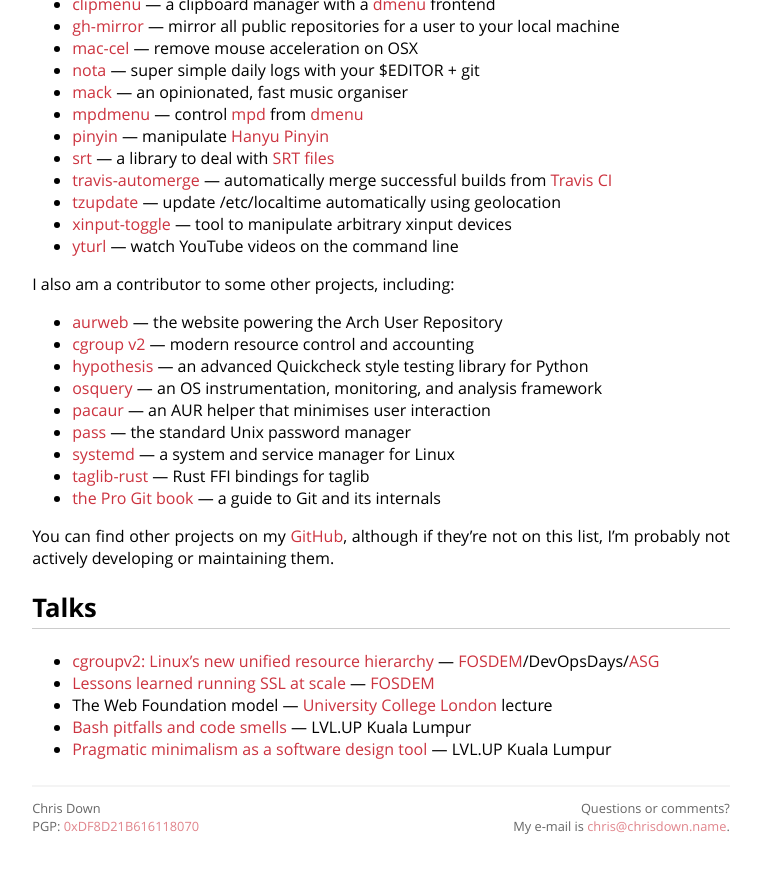
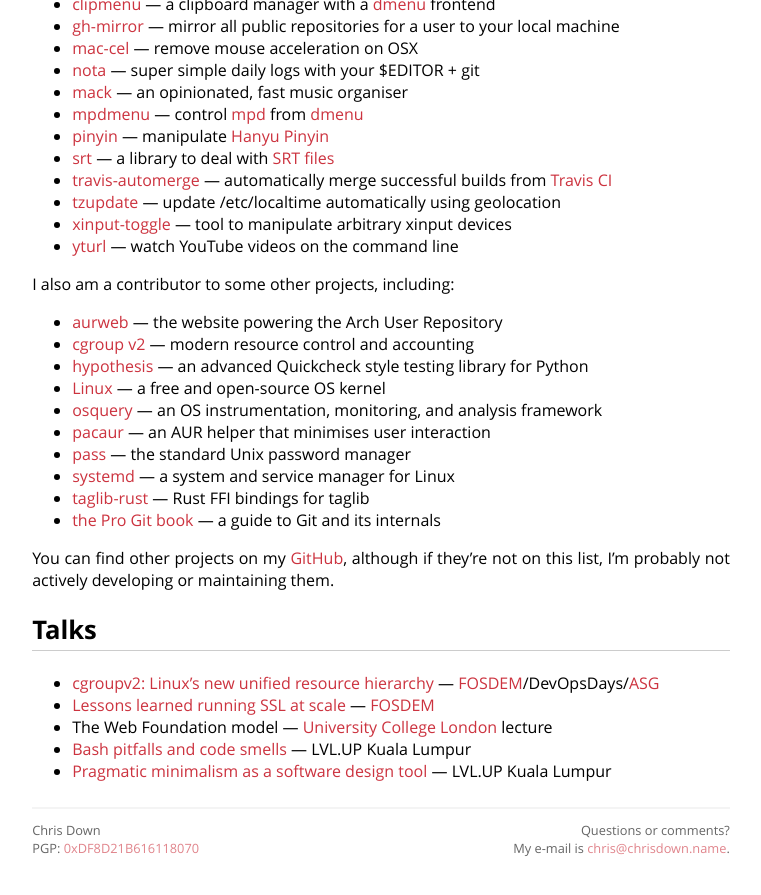
Before and after one commit to cdown/chrisdown.name, a Jekyll site: the page built from index.md, in a window 1280 px wide and 900 px high, scrolled down 1171 px. Shown: the top 895 px of the window, without its empty margins (259-1020 px from the left). Built offline with Jekyll 4.4.1, drawn with Linux system fonts in a browser that asks for light colours.

Commit message:
Add Linux to projects

```diff
--- a/index.md
+++ b/index.md
@@ -86,6 +86,7 @@ I also am a contributor to some other projects, including:
 - [aurweb](https://github.com/lfos/aurweb) — the website powering the Arch User Repository
 - [cgroup v2](https://www.youtube.com/watch?v=ikZ8_mRotT4) — modern resource control and accounting
 - [hypothesis](https://github.com/DRMacIver/hypothesis) — an advanced Quickcheck style testing library for Python
+- [Linux](https://lore.kernel.org/patchwork/project/lkml/list/?submitter=25468&state=%2A&archive=both) — a free and open-source OS kernel
 - [osquery](https://github.com/facebook/osquery) — an OS instrumentation, monitoring, and analysis framework
 - [pacaur](https://github.com/rmarquis/pacaur) — an AUR helper that minimises user interaction
 - [pass](https://www.passwordstore.org/) — the standard Unix password manager
```
